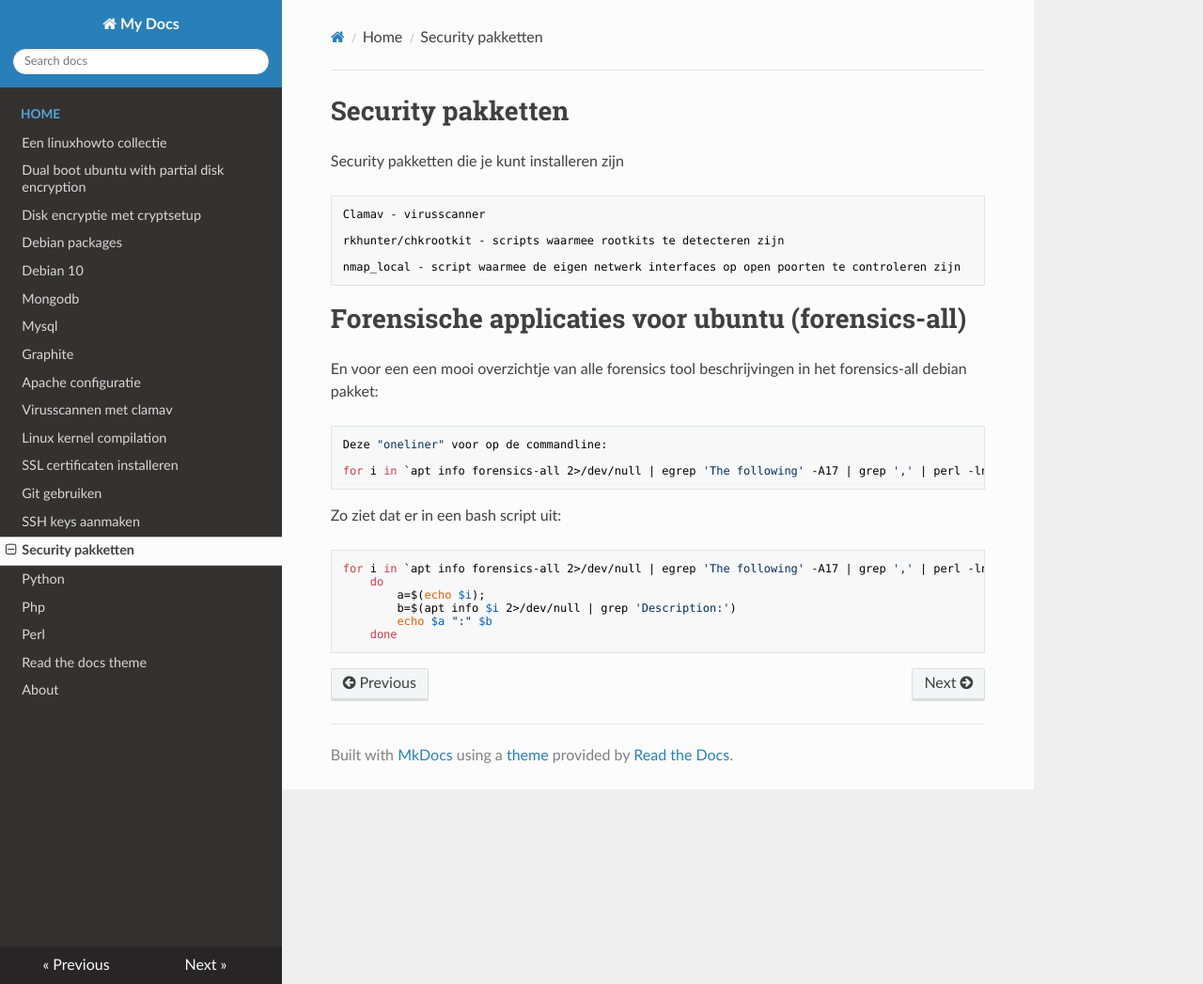
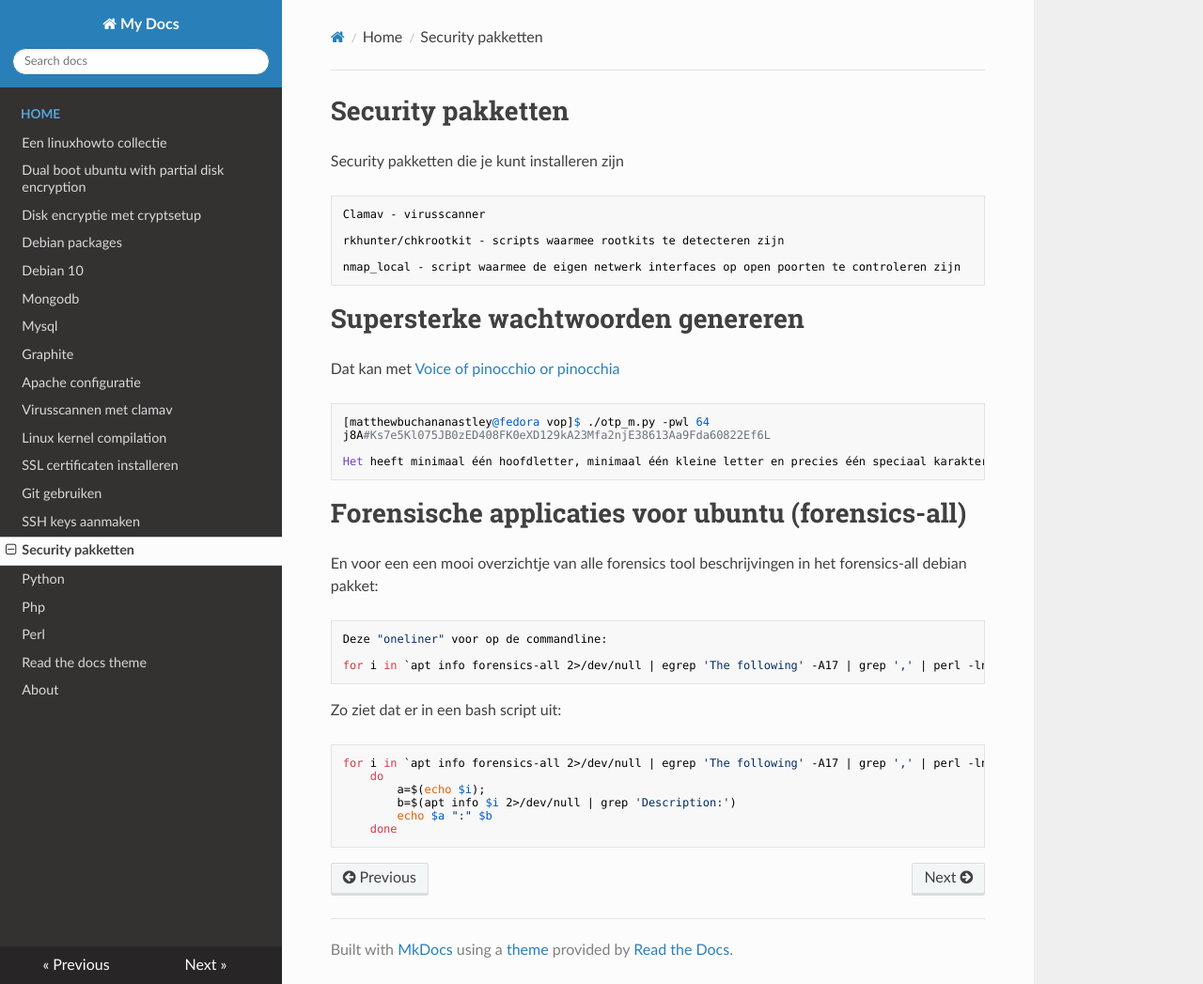
Before and after one commit to MatthewBuchananAstley/linuxhowto, an MkDocs documentation site: the page built from docs/security.md, in a window 1280 px wide and 1047 px high. Shown: the whole window at 94% size. Built offline with MkDocs 1.6.1, drawn with Linux system fonts in a browser that asks for light colours; nearby versions of some CDN libraries.

Commit message:
Added strong password generation with voice of pinocchio or pinocchia

```diff
--- a/docs/security.md
+++ b/docs/security.md
@@ -7,6 +7,16 @@ Security pakketten die je kunt installeren zijn
     rkhunter/chkrootkit - scripts waarmee rootkits te detecteren zijn
 
     nmap_local - script waarmee de eigen netwerk interfaces op open poorten te controleren zijn
+
+
+# Supersterke wachtwoorden genereren
+
+Dat kan met <a href="https://github.com/MatthewBuchananAstley/vop">Voice of pinocchio or pinocchia</a>
+
+    [matthewbuchananastley@fedora vop]$ ./otp_m.py -pwl 64
+    j8A#Ks7e5Kl075JB0zED408FK0eXD129kA23Mfa2njE38613Aa9Fda60822Ef6L
+
+    Het heeft minimaal één hoofdletter, minimaal één kleine letter en precies één speciaal karakter
 
 # Forensische applicaties voor ubuntu (forensics-all)
 
```
